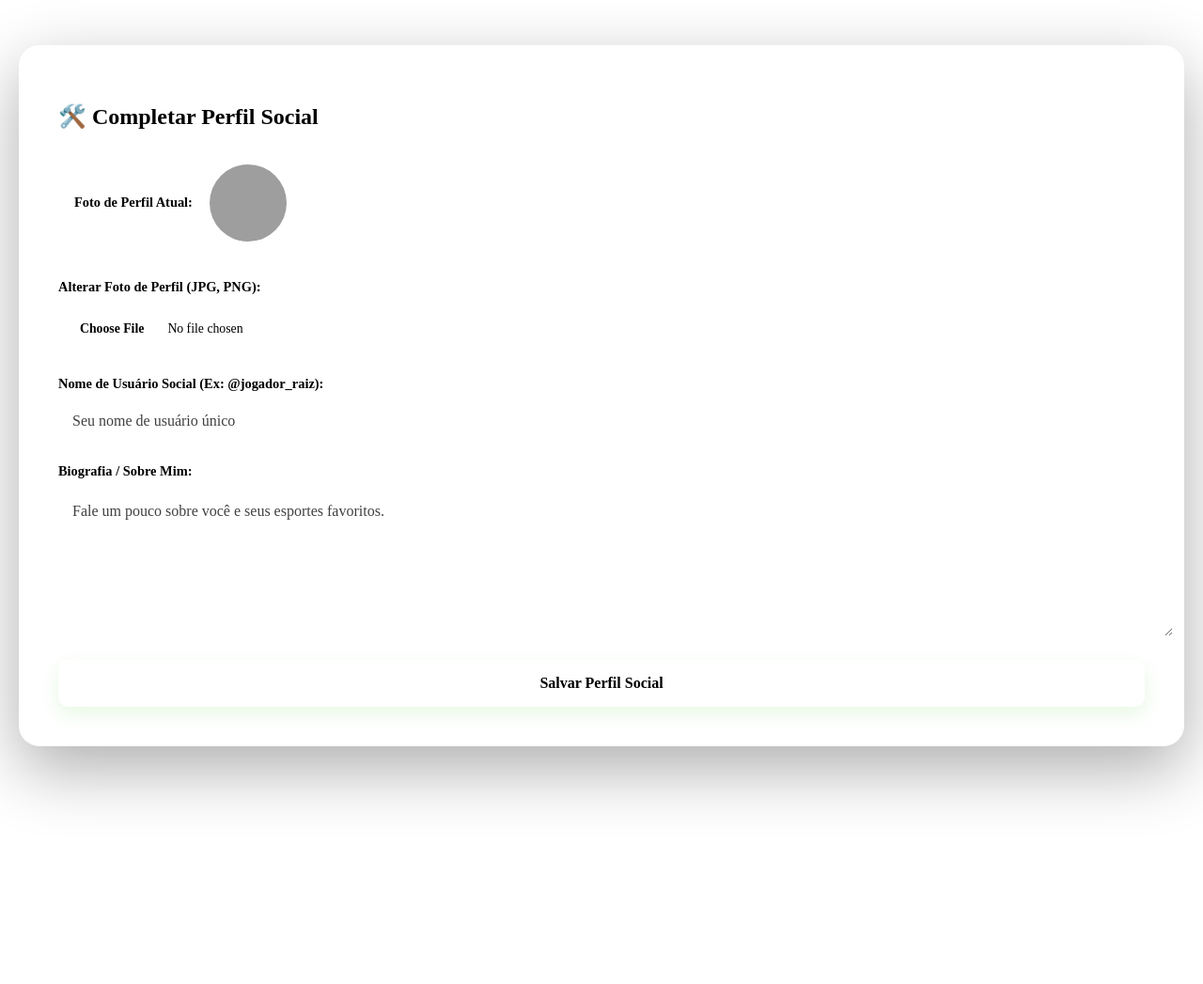
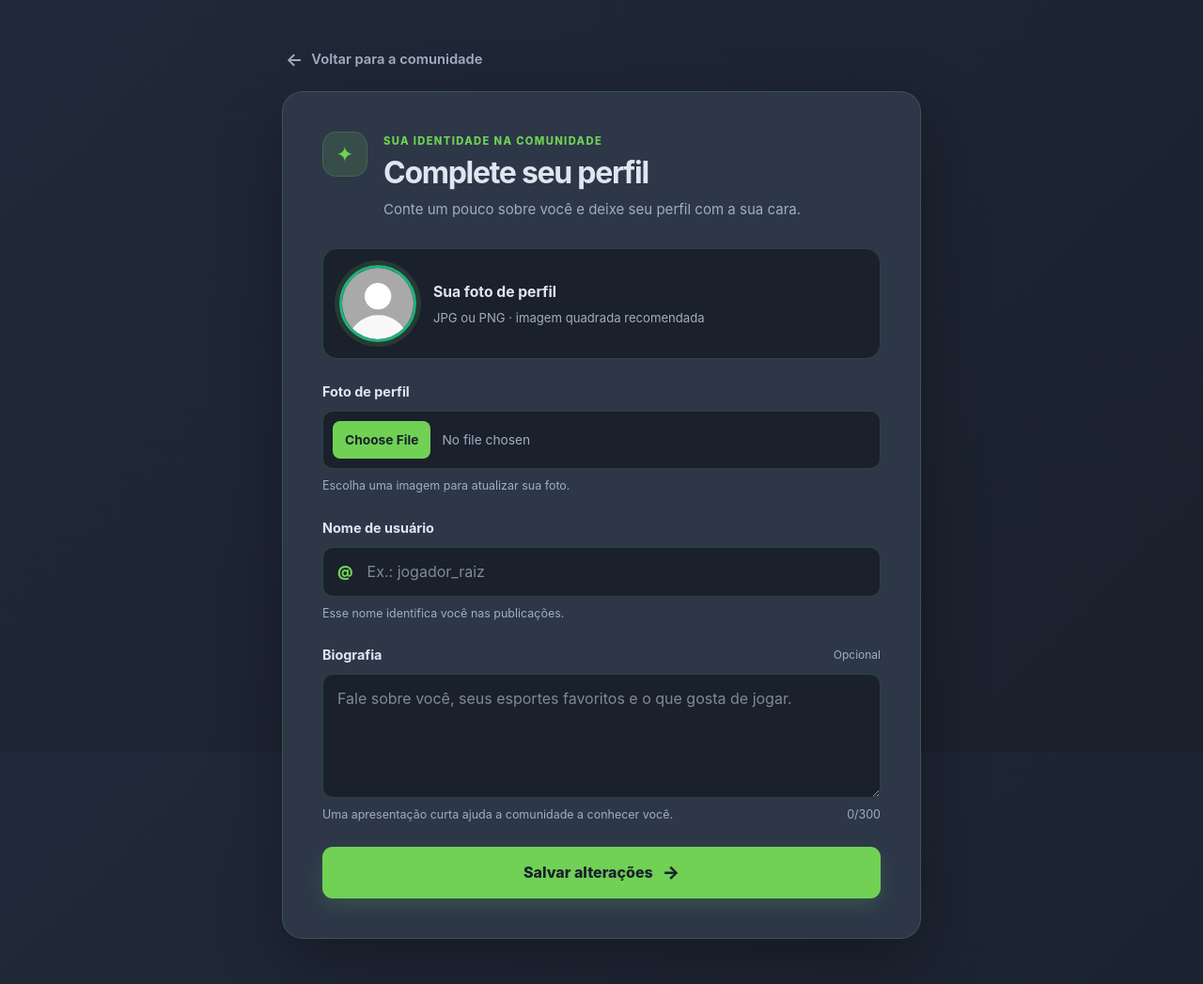
Before and after one commit to Caramorii/DGAsports, a Django app: page /social/editar/ in a window 1280 px wide. Shown: the whole page at 94% size. Before the commit the page ends 853 px from the top, so only its background shows below. Run offline with Django 5.2, Linux system fonts and the light colour scheme; the visitor is signed in with stand-in values (Sample User, id 1); data that the repository does not hold is empty; grey boxes are pictures that could not be loaded.

Commit message:
feat(templates): atualiza página de cadastro social

```diff
--- a/templates/cadastro_social.html
+++ b/templates/cadastro_social.html
@@ -2,93 +2,73 @@
 <html lang="pt-BR">
   <head>
     {% load static %}
+    {% static 'assets/foto_perfil.jpg' as avatar_padrao %}
     <meta charset="UTF-8" />
     <meta name="viewport" content="width=device-width, initial-scale=1.0" />
-    <title>Editar Perfil Social - DGA Sports</title>
-    <link
-      rel="stylesheet"
-      href="{% static 'css/cad_perfil_soc.css' %}"
-    />
-    <link rel="preconnect" href="https://fonts.googleapis.com" />
-    <link rel="preconnect" href="https://fonts.gstatic.com" crossorigin />
-    <link
-      href="https://fonts.googleapis.com/css2?family=Poppins:wght@300;400;500;600;700&display=swap"
-      rel="stylesheet"
-    />
+    <title>Editar perfil | DGA Sports</title>
+    <link rel="stylesheet" href="{% static 'css/base.css' %}" />
+    <link rel="stylesheet" href="{% static 'css/cad_perfil_soc.css' %}" />
   </head>
   <body>
-    <div class="container">
-      <h2>
-        🛠️ {% if not dados.usuario_social %}Completar{% else %}Editar{% endif %} Perfil
-        Social
-      </h2>
+    <main class="profile-page">
+      <a class="back-link" href="{% url 'social' %}"><span aria-hidden="true">←</span> Voltar para a comunidade</a>
+      <section class="container">
+        <header class="page-heading">
+          <div class="heading-icon" aria-hidden="true">✦</div>
+          <div>
+            <p class="eyebrow">SUA IDENTIDADE NA COMUNIDADE</p>
+            <h1>{% if not dados.usuario_social %}Complete{% else %}Edite{% endif %} seu perfil</h1>
+            <p class="heading-copy">Conte um pouco sobre você e deixe seu perfil com a sua cara.</p>
+          </div>
+        </header>
 
-       {% if messages %} {% for message in messages %}
-      <div class="flash-message {{ category }}">{{ message }}</div>
-      {% endfor %} {% endif %}
+        {% if messages %}
+          <div class="messages" role="status">
+            {% for message in messages %}<div class="flash-message {{ message.tags }}">{{ message }}</div>{% endfor %}
+          </div>
+        {% endif %}
 
-      <form
-        method="POST"
-        action="{% url 'editar_perfil' %}"
-        enctype="multipart/form-data"
-      >
+        <form method="POST" action="{% url 'editar_perfil' %}" enctype="multipart/form-data">
           {% csrf_token %}
           <div class="profile-pic-container">
-          <label>Foto de Perfil Atual:</label>
-          {% if dados.foto_perfil %}
-          <img
-            src="{% if dados.foto_perfil %}{% static dados.foto_perfil %}{% else %}{% static 'images/default_avatar.png' %}{% endif %}"
-            alt="Foto de Perfil"
-            class="profile-pic"
-          />
-          {% else %}
-          <img
-            src="{% static 'images/default_avatar.png' %}"
-            alt="Avatar Padrão"
-            class="profile-pic"
-          />
-          {% endif %}
+            <img id="profile-preview" src="{% if dados.foto_perfil %}{% static dados.foto_perfil|cut:'static/' %}{% else %}{{ avatar_padrao }}{% endif %}" alt="Prévia da foto de perfil" onerror="this.onerror=null;this.src='{{ avatar_padrao }}'" class="profile-pic" />
+            <div class="photo-copy"><strong>Sua foto de perfil</strong><span>JPG ou PNG · imagem quadrada recomendada</span></div>
           </div>
 
           <div class="form-group">
-          <label for="foto_perfil">Alterar Foto de Perfil (JPG, PNG):</label>
-          <input
-            type="file"
-            id="foto_perfil"
-            name="foto_perfil"
-            accept="image/png, image/jpeg, image/jpg"
-          />
+            <label for="foto_perfil">Foto de perfil</label>
+            <input type="file" id="foto_perfil" name="foto_perfil" accept="image/png, image/jpeg, image/jpg" />
+            <small class="field-hint">Escolha uma imagem para atualizar sua foto.</small>
           </div>
 
           <div class="form-group">
-          <label for="usuario_social"
-            >Nome de Usuário Social (Ex: @jogador_raiz):</label
-          >
-          <input
-            type="text"
-            id="usuario_social"
-            name="usuario_social"
-            value="{{ dados.usuario_social|default:'' }}"
-            required
-            maxlength="50"
-            placeholder="Seu nome de usuário único"
-          />
+            <label for="usuario_social">Nome de usuário</label>
+            <div class="username-field"><span aria-hidden="true">@</span><input type="text" id="usuario_social" name="usuario_social" value="{{ dados.usuario_social|default:'' }}" required maxlength="50" placeholder="Ex.: jogador_raiz" /></div>
+            <small class="field-hint">Esse nome identifica você nas publicações.</small>
           </div>
 
           <div class="form-group">
-          <label for="bio">Biografia / Sobre Mim:</label>
-          <textarea
-            id="bio"
-            name="bio"
-            maxlength="300"
-            placeholder="Fale um pouco sobre você e seus esportes favoritos."
-          >
-{{ dados.bio|default:'' }}</textarea
-          >
+            <div class="label-row"><label for="bio">Biografia</label><span class="optional-label">Opcional</span></div>
+            <textarea id="bio" name="bio" maxlength="300" placeholder="Fale sobre você, seus esportes favoritos e o que gosta de jogar.">{{ dados.bio|default:'' }}</textarea>
+            <div class="field-footer"><small class="field-hint">Uma apresentação curta ajuda a comunidade a conhecer você.</small><small class="counter"><span id="bio-count">0</span>/300</small></div>
           </div>
 
-        <button type="submit" class="btn-submit">Salvar Perfil Social</button>
+          <button type="submit" class="btn-submit">Salvar alterações <span aria-hidden="true">→</span></button>
         </form>
-    </div>
+      </section>
+    </main>
+    <script>
+      const photoInput = document.getElementById('foto_perfil');
+      const preview = document.getElementById('profile-preview');
+      photoInput.addEventListener('change', () => {
+        const file = photoInput.files && photoInput.files[0];
+        if (file && file.type.startsWith('image/')) preview.src = URL.createObjectURL(file);
+      });
+      const bio = document.getElementById('bio');
+      const bioCount = document.getElementById('bio-count');
+      const updateBioCount = () => bioCount.textContent = bio.value.length;
+      bio.addEventListener('input', updateBioCount);
+      updateBioCount();
+    </script>
   </body>
 </html>
```
Lines whose indentation alone changed are shown as unchanged.
